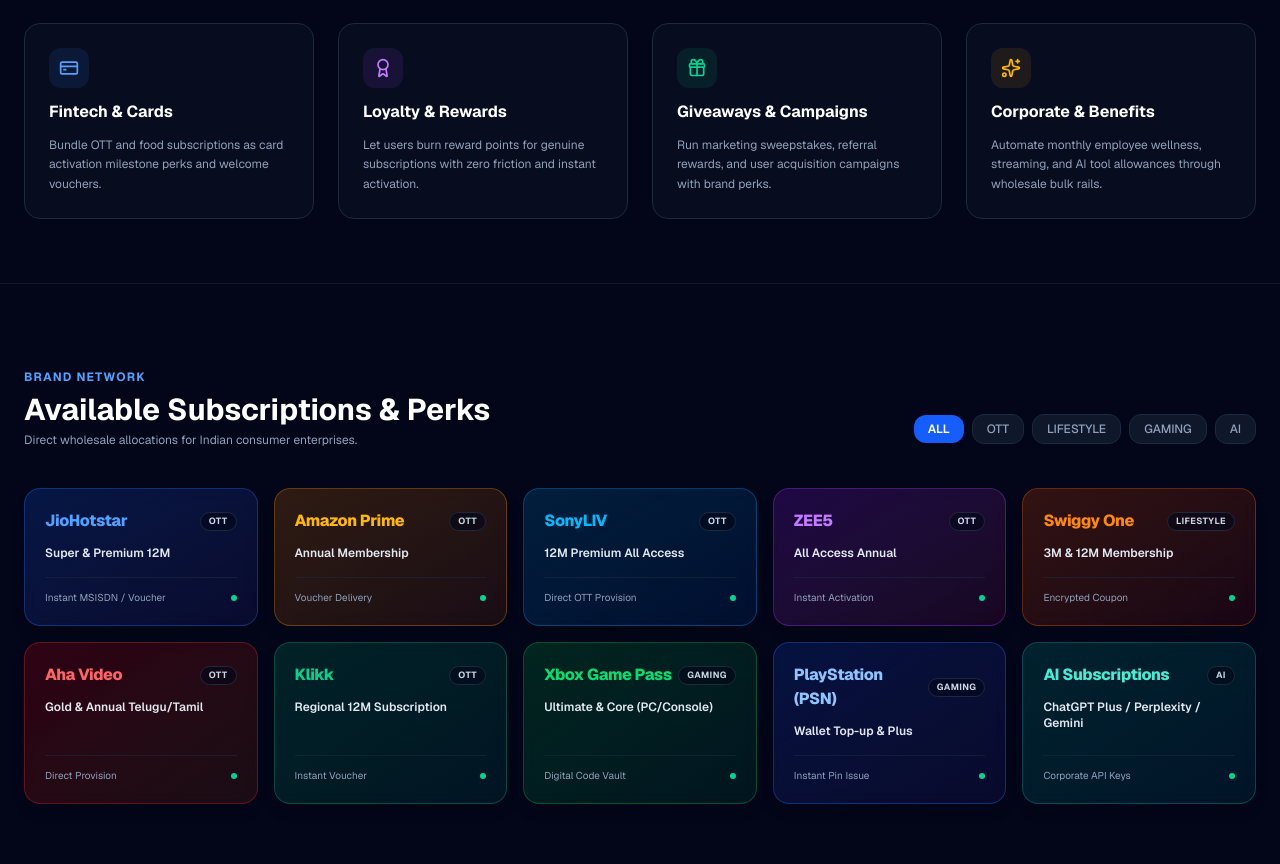
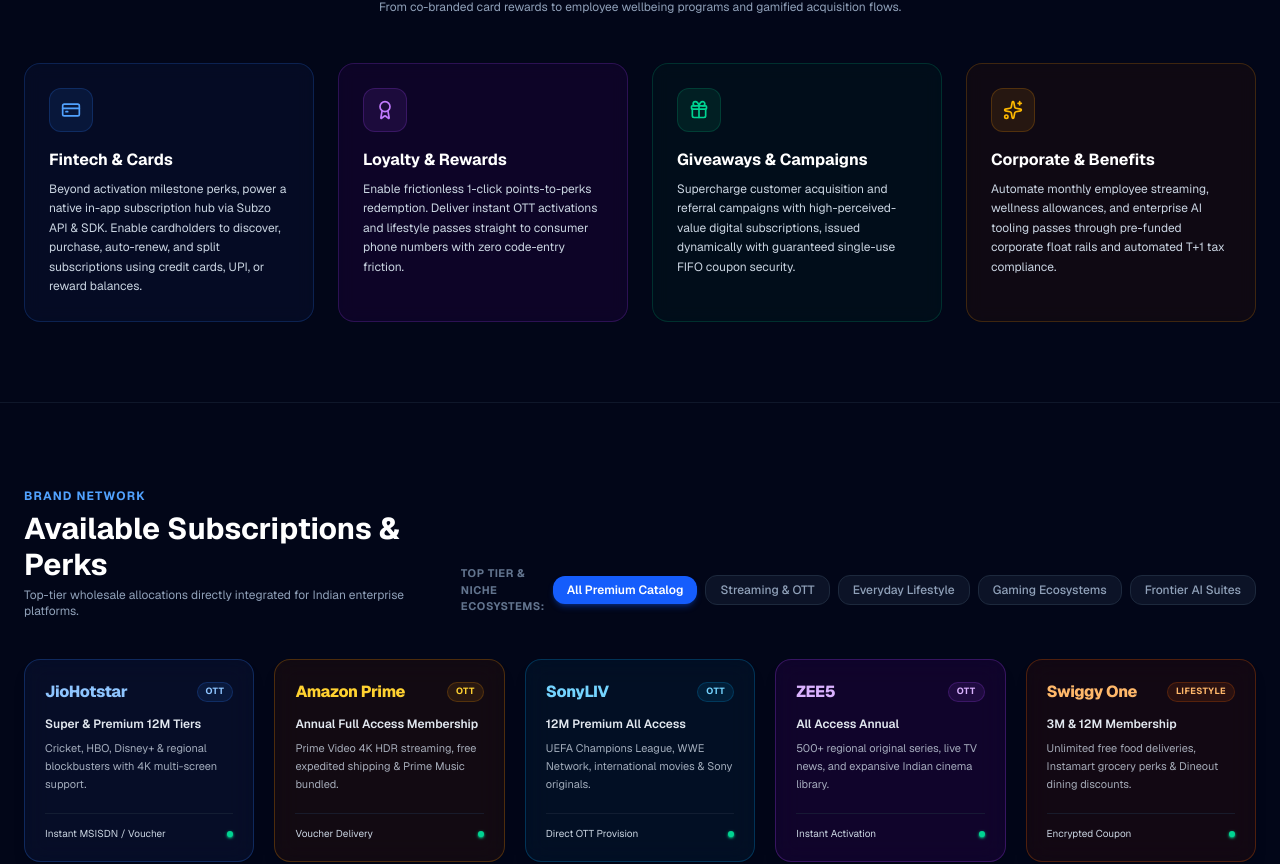
Before and after one commit to Subzo2026/subzo-portal, a Next.js app: page / in a window 1280 px wide. Shown: the part 939-1803 px from the top of the page. Built offline with nearby package versions, Linux system fonts and the light colour scheme.

Commit message:
Add tinted themed card backgrounds, expand fintech copy, update ecosystem filters, and clean footer

```diff
--- a/app/page.tsx
+++ b/app/page.tsx
@@ -14,12 +14,16 @@
   Award,
   CreditCard,
   Copy,
-  Check
+  Check,
+  Tv,
+  Gamepad2,
+  Bot,
+  Utensils
 } from "lucide-react";
 
 export default function SubzoLandingPage() {
   const [copied, setCopied] = useState(false);
-  const [selectedCategory, setSelectedCategory] = useState<"ALL" | "OTT" | "GAMING" | "LIFESTYLE" | "AI">("ALL");
+  const [selectedCategory, setSelectedCategory] = useState<"ALL" | "OTT" | "LIFESTYLE" | "GAMING" | "AI">("ALL");
 
   const copySnippet = () => {
     navigator.clipboard.writeText(`curl -X POST https://subzo.in/api/provision \\
@@ -30,17 +34,142 @@
     setTimeout(() => setCopied(false), 2000);
   };
 
+  const platforms = [
+    {
+      title: "Fintech & Cards",
+      icon: CreditCard,
+      description:
+        "Beyond activation milestone perks, power a native in-app subscription hub via Subzo API & SDK. Enable cardholders to discover, purchase, auto-renew, and split subscriptions using credit cards, UPI, or reward balances.",
+      bg: "bg-blue-950/20 border-blue-500/20 hover:border-blue-500/40 hover:bg-blue-950/30",
+      iconBg: "bg-blue-500/10 text-blue-400 border-blue-500/20"
+    },
+    {
+      title: "Loyalty & Rewards",
+      icon: Award,
+      description:
+        "Enable frictionless 1-click points-to-perks redemption. Deliver instant OTT activations and lifestyle passes straight to consumer phone numbers with zero code-entry friction.",
+      bg: "bg-purple-950/20 border-purple-500/20 hover:border-purple-500/40 hover:bg-purple-950/30",
+      iconBg: "bg-purple-500/10 text-purple-400 border-purple-500/20"
+    },
+    {
+      title: "Giveaways & Campaigns",
+      icon: Gift,
+      description:
+        "Supercharge customer acquisition and referral campaigns with high-perceived-value digital subscriptions, issued dynamically with guaranteed single-use FIFO coupon security.",
+      bg: "bg-emerald-950/20 border-emerald-500/20 hover:border-emerald-500/40 hover:bg-emerald-950/30",
+      iconBg: "bg-emerald-500/10 text-emerald-400 border-emerald-500/20"
+    },
+    {
+      title: "Corporate & Benefits",
+      icon: Sparkles,
+      description:
+        "Automate monthly employee streaming, wellness allowances, and enterprise AI tooling passes through pre-funded corporate float rails and automated T+1 tax compliance.",
+      bg: "bg-amber-950/20 border-amber-500/20 hover:border-amber-500/40 hover:bg-amber-950/30",
+      iconBg: "bg-amber-500/10 text-amber-400 border-amber-500/20"
+    }
+  ];
+
   const brands = [
-    { name: "JioHotstar", category: "OTT", plan: "Super & Premium 12M", badge: "Instant MSISDN / Voucher", bg: "from-blue-600/20 to-indigo-600/10", border: "border-blue-500/30", color: "text-blue-400" },
-    { name: "Amazon Prime", category: "OTT", plan: "Annual Membership", badge: "Voucher Delivery", bg: "from-amber-600/20 to-orange-600/10", border: "border-amber-500/30", color: "text-amber-400" },
-    { name: "SonyLIV", category: "OTT", plan: "12M Premium All Access", badge: "Direct OTT Provision", bg: "from-sky-600/20 to-blue-600/10", border: "border-sky-500/30", color: "text-sky-400" },
-    { name: "ZEE5", category: "OTT", plan: "All Access Annual", badge: "Instant Activation", bg: "from-purple-600/20 to-pink-600/10", border: "border-purple-500/30", color: "text-purple-400" },
-    { name: "Swiggy One", category: "LIFESTYLE", plan: "3M & 12M Membership", badge: "Encrypted Coupon", bg: "from-orange-600/20 to-red-600/10", border: "border-orange-500/30", color: "text-orange-400" },
-    { name: "Aha Video", category: "OTT", plan: "Gold & Annual Telugu/Tamil", badge: "Direct Provision", bg: "from-red-600/20 to-orange-600/10", border: "border-red-500/30", color: "text-red-400" },
-    { name: "Klikk", category: "OTT", plan: "Regional 12M Subscription", badge: "Instant Voucher", bg: "from-emerald-600/20 to-teal-600/10", border: "border-emerald-500/30", color: "text-emerald-400" },
-    { name: "Xbox Game Pass", category: "GAMING", plan: "Ultimate & Core (PC/Console)", badge: "Digital Code Vault", bg: "from-green-600/20 to-emerald-600/10", border: "border-green-500/30", color: "text-green-400" },
-    { name: "PlayStation (PSN)", category: "GAMING", plan: "Wallet Top-up & Plus", badge: "Instant Pin Issue", bg: "from-blue-700/20 to-indigo-700/10", border: "border-blue-500/30", color: "text-blue-300" },
-    { name: "AI Subscriptions", category: "AI", plan: "ChatGPT Plus / Perplexity / Gemini", badge: "Corporate API Keys", bg: "from-teal-600/20 to-cyan-600/10", border: "border-teal-500/30", color: "text-teal-300" },
+    {
+      name: "JioHotstar",
+      category: "OTT",
+      plan: "Super & Premium 12M Tiers",
+      badge: "Instant MSISDN / Voucher",
+      content: "Cricket, HBO, Disney+ & regional blockbusters with 4K multi-screen support.",
+      bg: "bg-blue-950/25 border-blue-500/25 hover:border-blue-400/50 hover:bg-blue-900/30",
+      color: "text-blue-300",
+      badgeColor: "bg-blue-500/10 text-blue-300 border-blue-500/20"
+    },
+    {
+      name: "Amazon Prime",
+      category: "OTT",
+      plan: "Annual Full Access Membership",
+      badge: "Voucher Delivery",
+      content: "Prime Video 4K HDR streaming, free expedited shipping & Prime Music bundled.",
+      bg: "bg-amber-950/25 border-amber-500/25 hover:border-amber-400/50 hover:bg-amber-900/30",
+      color: "text-amber-300",
+      badgeColor: "bg-amber-500/10 text-amber-300 border-amber-500/20"
+    },
+    {
+      name: "SonyLIV",
+      category: "OTT",
+      plan: "12M Premium All Access",
+      badge: "Direct OTT Provision",
+      content: "UEFA Champions League, WWE Network, international movies & Sony originals.",
+      bg: "bg-sky-950/25 border-sky-500/25 hover:border-sky-400/50 hover:bg-sky-900/30",
+      color: "text-sky-300",
+      badgeColor: "bg-sky-500/10 text-sky-300 border-sky-500/20"
+    },
+    {
+      name: "ZEE5",
+      category: "OTT",
+      plan: "All Access Annual",
+      badge: "Instant Activation",
+      content: "500+ regional original series, live TV news, and expansive Indian cinema library.",
+      bg: "bg-purple-950/25 border-purple-500/25 hover:border-purple-400/50 hover:bg-purple-900/30",
+      color: "text-purple-300",
+      badgeColor: "bg-purple-500/10 text-purple-300 border-purple-500/20"
+    },
+    {
+      name: "Swiggy One",
+      category: "LIFESTYLE",
+      plan: "3M & 12M Membership",
+      badge: "Encrypted Coupon",
+      content: "Unlimited free food deliveries, Instamart grocery perks & Dineout dining discounts.",
+      bg: "bg-orange-950/25 border-orange-500/25 hover:border-orange-400/50 hover:bg-orange-900/30",
+      color: "text-orange-300",
+      badgeColor: "bg-orange-500/10 text-orange-300 border-orange-500/20"
+    },
+    {
+      name: "Aha Video",
+      category: "OTT",
+      plan: "Gold & Annual Telugu/Tamil",
+      badge: "Direct Provision",
+      content: "100% native regional Telugu & Tamil movies, exclusive chat shows, and theater hits.",
+      bg: "bg-rose-950/25 border-rose-500/25 hover:border-rose-400/50 hover:bg-rose-900/30",
+      color: "text-rose-300",
+      badgeColor: "bg-rose-500/10 text-rose-300 border-rose-500/20"
+    },
+    {
+      name: "Klikk",
+      category: "OTT",
+      plan: "Regional 12M Subscription",
+      badge: "Instant Voucher",
+      content: "Leading Bengali entertainment streaming hub with original web series and classics.",
+      bg: "bg-emerald-950/25 border-emerald-500/25 hover:border-emerald-400/50 hover:bg-emerald-900/30",
+      color: "text-emerald-300",
+      badgeColor: "bg-emerald-500/10 text-emerald-300 border-emerald-500/20"
+    },
+    {
+      name: "Xbox Game Pass",
+      category: "GAMING",
+      plan: "Ultimate & Core (PC/Console)",
+      badge: "Digital Code Vault",
+      content: "Day-one access to iconic franchises, EA Play catalog, and cloud gaming library.",
+      bg: "bg-green-950/25 border-green-500/25 hover:border-green-400/50 hover:bg-green-900/30",
+      color: "text-green-300",
+      badgeColor: "bg-green-500/10 text-green-300 border-green-500/20"
+    },
+    {
+      name: "PlayStation (PSN)",
+      category: "GAMING",
+      plan: "Wallet Top-up & Plus",
+      badge: "Instant PIN Issue",
+      content: "Online multiplayer access, monthly games catalog, and official PS Store credit.",
+      bg: "bg-indigo-950/25 border-indigo-500/25 hover:border-indigo-400/50 hover:bg-indigo-900/30",
+      color: "text-indigo-300",
+      badgeColor: "bg-indigo-500/10 text-indigo-300 border-indigo-500/20"
+    },
+    {
+      name: "AI Subscriptions",
+      category: "AI",
+      plan: "ChatGPT Plus / Perplexity / Gemini",
+      badge: "Corporate API Keys",
+      content: "Frontier multimodal reasoning, developer workspaces, and research assistance tools.",
+      bg: "bg-teal-950/25 border-teal-500/25 hover:border-teal-400/50 hover:bg-teal-900/30",
+      color: "text-teal-300",
+      badgeColor: "bg-teal-500/10 text-teal-300 border-teal-500/20"
+    }
   ];
 
   const filteredBrands = selectedCategory === "ALL"
@@ -49,7 +178,7 @@
 
   return (
     <div className="min-h-screen bg-slate-950 text-slate-100 font-sans selection:bg-blue-600 selection:text-white">
-      {/* Main Header */}
+      {/* Top Header */}
       <header className="border-b border-slate-800/60 sticky top-0 z-40 bg-slate-950/80 backdrop-blur-lg">
         <div className="max-w-7xl mx-auto px-6 h-16 flex items-center justify-between">
           <div className="flex items-center space-x-3">
@@ -123,103 +252,95 @@
         </div>
       </section>
 
-      {/* Target Use Cases */}
-      <section id="usecases" className="py-16 border-b border-slate-800/50 max-w-7xl mx-auto px-6">
+      {/* Target Use Cases (With Light-Tinted Themed Backgrounds) */}
+      <section id="usecases" className="py-20 border-b border-slate-800/50 max-w-7xl mx-auto px-6">
         <div className="text-center space-y-2 mb-12">
           <span className="text-xs font-bold text-blue-400 uppercase tracking-widest">Built For Every Customer Touchpoint</span>
           <h2 className="text-2xl md:text-3xl font-bold text-white">Powering Growth Across Multiple Industries</h2>
+          <p className="text-xs text-slate-400 max-w-2xl mx-auto">
+            From co-branded card rewards to employee wellbeing programs and gamified acquisition flows.
+          </p>
         </div>
 
-        <div className="grid grid-cols-1 md:grid-cols-4 gap-6">
-          <div className="p-6 rounded-2xl bg-slate-900/40 border border-slate-800 space-y-3">
-            <div className="w-10 h-10 rounded-xl bg-blue-500/10 text-blue-400 flex items-center justify-center">
-              <CreditCard className="w-5 h-5" />
-            </div>
-            <h3 className="font-bold text-white text-base">Fintech & Cards</h3>
-            <p className="text-xs text-slate-400 leading-relaxed">
-              Bundle OTT and food subscriptions as card activation milestone perks and welcome vouchers.
-            </p>
-          </div>
-
-          <div className="p-6 rounded-2xl bg-slate-900/40 border border-slate-800 space-y-3">
-            <div className="w-10 h-10 rounded-xl bg-purple-500/10 text-purple-400 flex items-center justify-center">
-              <Award className="w-5 h-5" />
-            </div>
-            <h3 className="font-bold text-white text-base">Loyalty & Rewards</h3>
-            <p className="text-xs text-slate-400 leading-relaxed">
-              Let users burn reward points for genuine subscriptions with zero friction and instant activation.
-            </p>
-          </div>
-
-          <div className="p-6 rounded-2xl bg-slate-900/40 border border-slate-800 space-y-3">
-            <div className="w-10 h-10 rounded-xl bg-emerald-500/10 text-emerald-400 flex items-center justify-center">
-              <Gift className="w-5 h-5" />
-            </div>
-            <h3 className="font-bold text-white text-base">Giveaways & Campaigns</h3>
-            <p className="text-xs text-slate-400 leading-relaxed">
-              Run marketing sweepstakes, referral rewards, and user acquisition campaigns with brand perks.
-            </p>
-          </div>
-
-          <div className="p-6 rounded-2xl bg-slate-900/40 border border-slate-800 space-y-3">
-            <div className="w-10 h-10 rounded-xl bg-amber-500/10 text-amber-400 flex items-center justify-center">
-              <Sparkles className="w-5 h-5" />
-            </div>
-            <h3 className="font-bold text-white text-base">Corporate & Benefits</h3>
-            <p className="text-xs text-slate-400 leading-relaxed">
-              Automate monthly employee wellness, streaming, and AI tool allowances through wholesale bulk rails.
-            </p>
-          </div>
+        <div className="grid grid-cols-1 md:grid-cols-2 lg:grid-cols-4 gap-6">
+          {platforms.map((p, idx) => {
+            const Icon = p.icon;
+            return (
+              <div
+                key={idx}
+                className={`p-6 rounded-2xl border transition-all duration-200 backdrop-blur-sm flex flex-col justify-between ${p.bg}`}
+              >
+                <div>
+                  <div className={`w-11 h-11 rounded-xl flex items-center justify-center mb-4 border ${p.iconBg}`}>
+                    <Icon className="w-5 h-5" />
+                  </div>
+                  <h3 className="font-bold text-white text-base mb-2">{p.title}</h3>
+                  <p className="text-xs text-slate-300 leading-relaxed">{p.description}</p>
+                </div>
+              </div>
+            );
+          })}
         </div>
       </section>
 
-      {/* Brand Catalog Grid */}
+      {/* Brand Catalog Grid (With Tailored Light Color Themes & Rich Brand Details) */}
       <section id="brands" className="py-20 border-b border-slate-800/50 max-w-7xl mx-auto px-6">
-        <div className="flex flex-col md:flex-row md:items-end justify-between mb-10 gap-4">
+        <div className="flex flex-col lg:flex-row lg:items-end justify-between mb-10 gap-6">
           <div>
             <span className="text-xs font-bold text-blue-400 uppercase tracking-widest">Brand Network</span>
             <h2 className="text-3xl font-bold text-white mt-1">Available Subscriptions & Perks</h2>
-            <p className="text-xs text-slate-400 mt-1">Direct wholesale allocations for Indian consumer enterprises.</p>
+            <p className="text-xs text-slate-400 mt-1">Top-tier wholesale allocations directly integrated for Indian enterprise platforms.</p>
           </div>
 
+          {/* Meaningful Ecosystem Filter */}
           <div className="flex items-center space-x-2 overflow-x-auto pb-1">
-            {(["ALL", "OTT", "LIFESTYLE", "GAMING", "AI"] as const).map((cat) => (
+            <span className="text-[11px] font-bold text-slate-500 uppercase tracking-wider mr-1 hidden sm:inline">
+              Top Tier & Niche Ecosystems:
+            </span>
+            {[
+              { id: "ALL", label: "All Premium Catalog" },
+              { id: "OTT", label: "Streaming & OTT" },
+              { id: "LIFESTYLE", label: "Everyday Lifestyle" },
+              { id: "GAMING", label: "Gaming Ecosystems" },
+              { id: "AI", label: "Frontier AI Suites" }
+            ].map((cat) => (
               <button
-                key={cat}
-                onClick={() => setSelectedCategory(cat)}
-                className={`text-xs px-3.5 py-1.5 rounded-xl font-medium transition ${
-                  selectedCategory === cat
-                    ? "bg-blue-600 text-white font-semibold shadow"
-                    : "bg-slate-900 border border-slate-800 text-slate-400 hover:text-white"
+                key={cat.id}
+                onClick={() => setSelectedCategory(cat.id as any)}
+                className={`text-xs px-3.5 py-1.5 rounded-xl font-medium transition whitespace-nowrap ${
+                  selectedCategory === cat.id
+                    ? "bg-blue-600 text-white font-semibold shadow-md shadow-blue-600/30"
+                    : "bg-slate-900/80 border border-slate-800 text-slate-400 hover:text-white hover:bg-slate-800"
                 }`}
               >
-                {cat}
+                {cat.label}
               </button>
             ))}
           </div>
         </div>
 
-        <div className="grid grid-cols-1 sm:grid-cols-2 lg:grid-cols-3 xl:grid-cols-5 gap-4">
+        <div className="grid grid-cols-1 sm:grid-cols-2 lg:grid-cols-3 xl:grid-cols-5 gap-5">
           {filteredBrands.map((brand, idx) => (
             <div
               key={idx}
-              className={`p-5 rounded-2xl bg-gradient-to-br ${brand.bg} border ${brand.border} backdrop-blur-sm flex flex-col justify-between hover:scale-[1.02] transition-transform shadow-lg`}
+              className={`p-5 rounded-2xl border backdrop-blur-md flex flex-col justify-between transition-all duration-200 hover:-translate-y-1 shadow-lg ${brand.bg}`}
             >
               <div>
                 <div className="flex items-center justify-between mb-3">
                   <span className={`text-base font-extrabold tracking-tight ${brand.color}`}>
                     {brand.name}
                   </span>
-                  <span className="text-[9px] uppercase font-bold tracking-wider px-2 py-0.5 rounded-full bg-slate-950/60 border border-slate-800 text-slate-300">
+                  <span className={`text-[9px] uppercase font-bold tracking-wider px-2 py-0.5 rounded-full border ${brand.badgeColor}`}>
                     {brand.category}
                   </span>
                 </div>
                 <p className="text-xs font-semibold text-slate-200">{brand.plan}</p>
+                <p className="text-[11px] text-slate-300/80 mt-2 leading-relaxed">{brand.content}</p>
               </div>
 
-              <div className="mt-4 pt-3 border-t border-slate-800/60 flex items-center justify-between text-[10px] text-slate-400">
+              <div className="mt-5 pt-3 border-t border-slate-800/60 flex items-center justify-between text-[10px] text-slate-300">
                 <span>{brand.badge}</span>
-                <span className="w-1.5 h-1.5 rounded-full bg-emerald-400"></span>
+                <span className="w-1.5 h-1.5 rounded-full bg-emerald-400 shadow-sm shadow-emerald-400"></span>
               </div>
             </div>
           ))}
@@ -278,19 +399,16 @@
         </div>
       </section>
 
-      {/* Footer */}
+      {/* Clean Footer (Redundant Links Removed) */}
       <footer className="py-12 max-w-7xl mx-auto px-6 flex flex-col md:flex-row items-center justify-between gap-6 text-xs text-slate-500">
         <div className="flex items-center space-x-3">
           <div className="w-7 h-7 bg-blue-600 rounded-lg flex items-center justify-center font-bold text-white text-xs">S</div>
           <span className="text-slate-300 font-semibold">Subzo Technologies India</span>
           <span>© 2026. All rights reserved.</span>
         </div>
-        <div className="flex items-center space-x-6">
-          <Link href="/login" className="hover:text-slate-300 transition">Partner Console</Link>
-          <Link href="/admin-login" className="hover:text-slate-300 transition">Subzo Team Sign In</Link>
-          <Link href="/docs" className="hover:text-slate-300 transition">API Docs</Link>
-          <span className="font-mono text-emerald-400">● Systems 100% Operational</span>
-        </div>
+        <p className="text-[11px] text-slate-500">
+          Enterprise subscription distribution rails and digital voucher clearinghouse.
+        </p>
       </footer>
     </div>
   );
```
